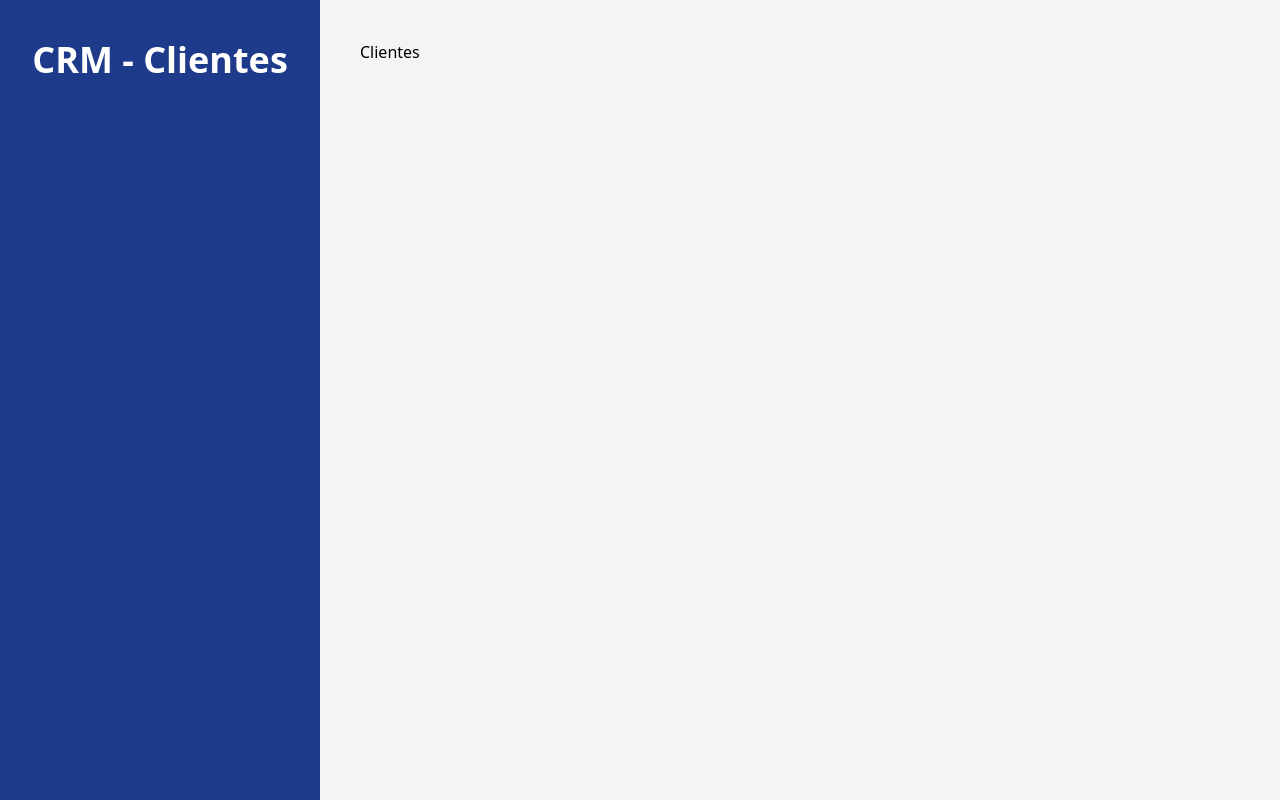
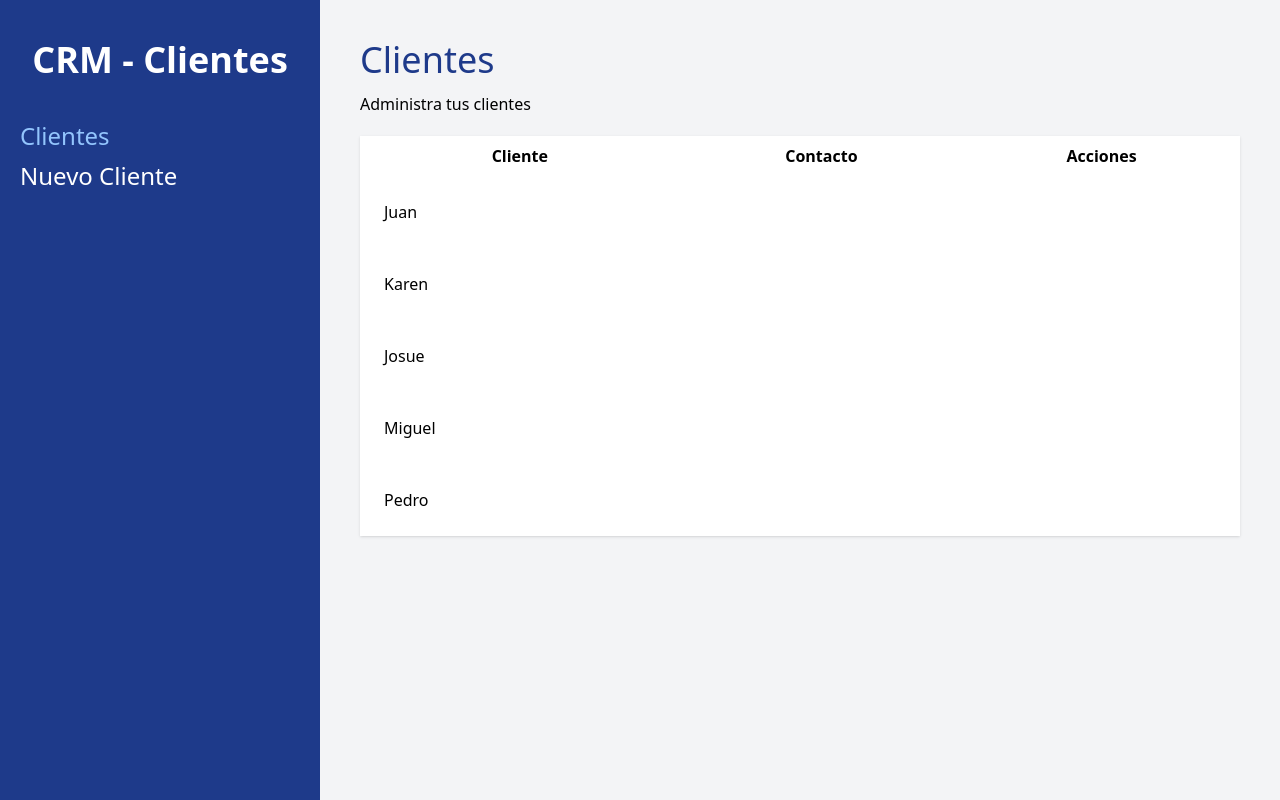
Before and after one commit to anngelicafernanda/crm-react-router, a React (Vite) app: page / in a window 1280 px wide. Built offline with nearby package versions, Linux system fonts and the light colour scheme.

Commit message:
Mostrando clientes

```diff
--- /dev/null
+++ b/src/components/Cliente.jsx
@@ -0,0 +1,13 @@
+import React from "react";
+
+const Cliente = ({cliente}) => {
+  const { nombre, empresa, email, telefono, id } = cliente;
+  return (
+    <tr>
+      <td className="p-6">{nombre}</td>
+
+    </tr>
+  );
+};
+
+export default Cliente;
--- a/src/components/Layout.jsx
+++ b/src/components/Layout.jsx
@@ -1,18 +1,42 @@
-import { Outlet } from "react-router-dom"
+import { Outlet, Link, useLocation } from "react-router-dom";
 
 function Layout() {
+  const location = useLocation();
+
+
   return (
     <div className="md:flex md:min-h-screen">
-      <aside className="md:w-1/4 bg-blue-900 px-5 py-10" >
-      <h2 className="text-4xl font-black text-center text-white">CRM - Clientes</h2>
+      <aside className="md:w-1/4 bg-blue-900 px-5 py-10">
+        <h2 className="text-4xl font-black text-center text-white">
+          CRM - Clientes
+        </h2>
+        <nav className="mt-10">
+          <Link
+            to="/"
+            className={`${
+              location.pathname === "/" ? "text-blue-300" : "text-white"
+            } text-2xl block mt-2 hover:text-blue-300`}
+          >
+            Clientes
+          </Link>
+          <Link
+            to="/clientes/nuevo"
+            className={`${
+              location.pathname === "/clientes/nuevo"
+                ? "text-blue-300"
+                : "text-white"
+            } text-2xl block mt-2 hover:text-blue-300`}
+          >
+            Nuevo Cliente
+          </Link>
+
+        </nav>
       </aside>
       <main className="md:w-3/4 p-10 md:h-screen overflow-scroll">
-        <Outlet/>
-
+        <Outlet />
       </main>
-
     </div>
-  )
+  );
 }
 
-export default Layout
+export default Layout;
--- a/src/main.jsx
+++ b/src/main.jsx
@@ -4,7 +4,7 @@
 import './index.css'
 import Layout from './components/Layout'
 import NuevoCliente from './pages/NuevoCliente'
-import Index from './pages/Index'
+import Index, {loader as clientesLoader} from './pages/Index'
 
 const router = createBrowserRouter([
   {
@@ -13,7 +13,8 @@
     children: [
       {
         index: true,
-        element: <Index/>
+        element: <Index/>,
+        loader: clientesLoader,
       },
       {
       path:"/clientes/nuevo",
--- a/src/pages/Index.jsx
+++ b/src/pages/Index.jsx
@@ -1,11 +1,75 @@
-import React from 'react'
+import { useLoaderData } from "react-router-dom";
+import Cliente from "../components/Cliente";
 
-const index = () => {
-  return (
-    <div>
-      Clientes
-    </div>
-  )
+export function loader() {
+  const clientes = [
+    {
+      id: 1,
+      nombre: "Juan",
+      telefono: 102013313,
+      email: "juan@juan.com",
+      empresa: "Codigo Con Juan",
+    },
+    {
+      id: 2,
+      nombre: "Karen",
+      telefono: 138198313,
+      email: "karen@juan.com",
+      empresa: "Codigo Con Juan",
+    },
+    {
+      id: 3,
+      nombre: "Josue",
+      telefono: 31983913,
+      email: "josue@juan.com",
+      empresa: "Codigo Con Juan",
+    },
+    {
+      id: 4,
+      nombre: "Miguel",
+      telefono: 319381983,
+      email: "miguel@juan.com",
+      empresa: "Codigo Con Juan",
+    },
+    {
+      id: 5,
+      nombre: "Pedro",
+      telefono: 1398198938,
+      email: "pedro@juan.com",
+      empresa: "Codigo Con Juan",
+    },
+  ];
+
+  return clientes;
 }
 
-export default index
+const Index = () => {
+  const clientes = useLoaderData();
+
+  return (
+    <>
+      <h1 className="font-block text-4xl text-blue-900">Clientes</h1>
+      <p className="mt-3">Administra tus clientes</p>
+      {clientes.length ? (
+        <table className="w-full bg-white shadow mt-5 table-auto">
+          <thead>
+            <tr>
+              <th className="p-2">Cliente</th>
+              <th className="p-2">Contacto</th>
+              <th className="p-2">Acciones</th>
+            </tr>
+          </thead>
+          <tbody>
+            {clientes.map((cliente) => (
+              <Cliente cliente={cliente} key={cliente.id} />
+            ))}
+          </tbody>
+        </table>
+      ) : (
+        <p className="text-center mt-10">No hay Clientes</p>
+      )}
+    </>
+  );
+};
+
+export default Index;
```
